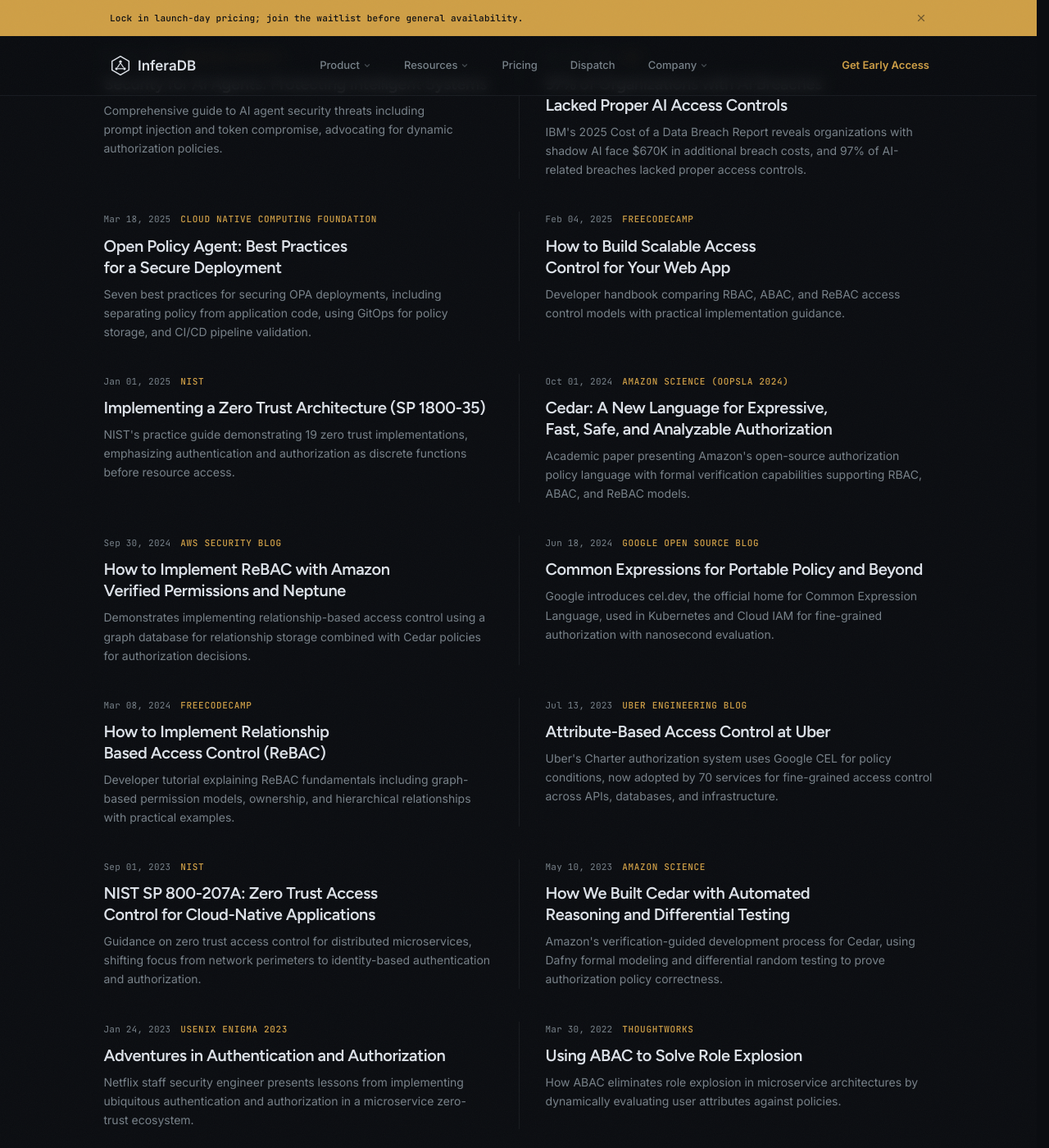
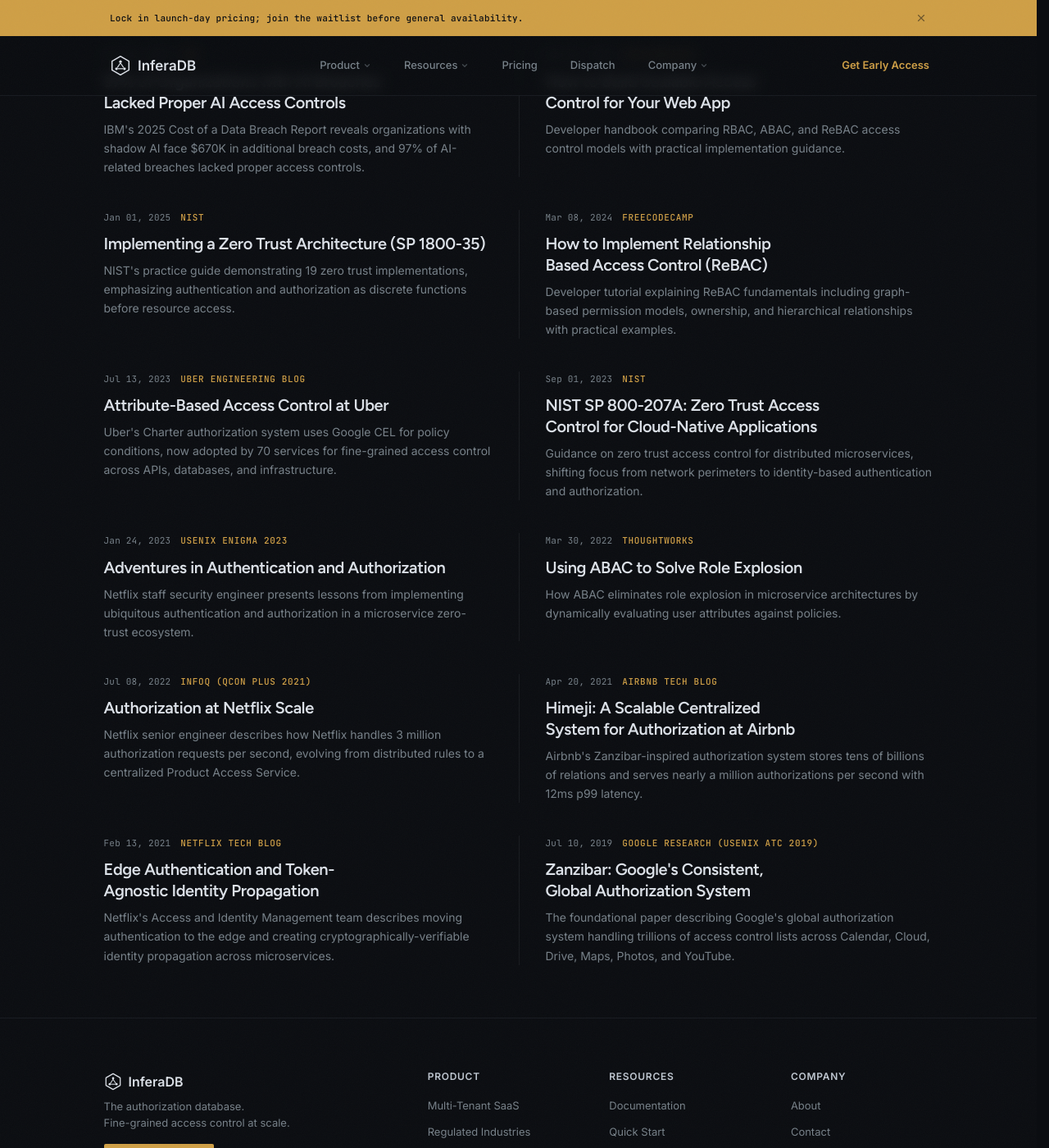
Before and after one commit to inferadb/site, a Jekyll site: the page built from dispatch/press.html, in a window 1280 px wide and 1400 px high, scrolled down 1588 px. Shown: the whole window at 82% size. Built offline with Jekyll 4.4.1, drawn with Linux system fonts in a browser that asks for light colours; some of the changed text lies outside the part shown.

Commit message:
feat: reading list updates

```diff
--- a/_data/press.yml
+++ b/_data/press.yml
@@ -65,12 +65,6 @@
   url: "https://www.theregister.com/2025/11/11/new_owasp_top_ten_broken/"
   excerpt: "Covers the OWASP Top 10 2025 release where broken access control maintains the number one position, with 100% of tested applications exhibiting some form of access control failure."
 
-- title: "OpenFGA Becomes a CNCF Incubating Project"
-  date: 2025-11-11
-  source: Cloud Native Computing Foundation
-  url: "https://www.cncf.io/blog/2025/11/11/openfga-becomes-a-cncf-incubating-project/"
-  excerpt: "The CNCF advances OpenFGA to Incubation status, recognizing the Zanzibar-inspired authorization engine now used by 37 companies in production."
-
 - title: "Top 10 Identity Security Insights from Forrester's 2025 Security Summit"
   date: 2025-11-10
   source: Software Strategies Blog
@@ -95,12 +89,6 @@
   url: "https://newsroom.ibm.com/2025-07-30-ibm-report-13-of-organizations-reported-breaches-of-ai-models-or-applications,-97-of-which-reported-lacking-proper-ai-access-controls"
   excerpt: "IBM's 2025 Cost of a Data Breach Report reveals organizations with shadow AI face $670K in additional breach costs, and 97% of AI-related breaches lacked proper access controls."
 
-- title: "Open Policy Agent: Best Practices for a Secure Deployment"
-  date: 2025-03-18
-  source: Cloud Native Computing Foundation
-  url: "https://www.cncf.io/blog/2025/03/18/open-policy-agent-best-practices-for-a-secure-deployment/"
-  excerpt: "Seven best practices for securing OPA deployments, including separating policy from application code, using GitOps for policy storage, and CI/CD pipeline validation."
-
 - title: "How to Build Scalable Access Control for Your Web App"
   date: 2025-02-04
   source: freeCodeCamp
@@ -112,24 +100,6 @@
   source: NIST
   url: "https://csrc.nist.gov/news/2025/implementing-a-zero-trust-architecture-sp-1800-35"
   excerpt: "NIST's practice guide demonstrating 19 zero trust implementations, emphasizing authentication and authorization as discrete functions before resource access."
-
-- title: "Cedar: A New Language for Expressive, Fast, Safe, and Analyzable Authorization"
-  date: 2024-10-01
-  source: Amazon Science (OOPSLA 2024)
-  url: "https://www.amazon.science/publications/cedar-a-new-language-for-expressive-fast-safe-and-analyzable-authorization"
-  excerpt: "Academic paper presenting Amazon's open-source authorization policy language with formal verification capabilities supporting RBAC, ABAC, and ReBAC models."
-
-- title: "How to Implement ReBAC with Amazon Verified Permissions and Neptune"
-  date: 2024-09-30
-  source: AWS Security Blog
-  url: "https://aws.amazon.com/blogs/security/how-to-implement-relationship-based-access-control-with-amazon-verified-permissions-and-amazon-neptune/"
-  excerpt: "Demonstrates implementing relationship-based access control using a graph database for relationship storage combined with Cedar policies for authorization decisions."
-
-- title: "Common Expressions for Portable Policy and Beyond"
-  date: 2024-06-18
-  source: Google Open Source Blog
-  url: "https://opensource.googleblog.com/2024/06/common-expressions-for-portable-policy.html"
-  excerpt: "Google introduces cel.dev, the official home for Common Expression Language, used in Kubernetes and Cloud IAM for fine-grained authorization with nanosecond evaluation."
 
 - title: "How to Implement Relationship Based Access Control (ReBAC)"
   date: 2024-03-08
@@ -148,12 +118,6 @@
   source: NIST
   url: "https://csrc.nist.gov/pubs/sp/800/207/a/final"
   excerpt: "Guidance on zero trust access control for distributed microservices, shifting focus from network perimeters to identity-based authentication and authorization."
-
-- title: "How We Built Cedar with Automated Reasoning and Differential Testing"
-  date: 2023-05-10
-  source: Amazon Science
-  url: "https://www.amazon.science/blog/how-we-built-cedar-with-automated-reasoning-and-differential-testing"
-  excerpt: "Amazon's verification-guided development process for Cedar, using Dafny formal modeling and differential random testing to prove authorization policy correctness."
 
 - title: "Adventures in Authentication and Authorization"
   date: 2023-01-24
@@ -179,24 +143,12 @@
   url: "https://medium.com/airbnb-engineering/himeji-a-scalable-centralized-system-for-authorization-at-airbnb-341664924574"
   excerpt: "Airbnb's Zanzibar-inspired authorization system stores tens of billions of relations and serves nearly a million authorizations per second with 12ms p99 latency."
 
-- title: "Airbnb Builds Himeji: A Scalable Centralized Authorization System"
-  date: 2021-05-12
-  source: InfoQ
-  url: "https://www.infoq.com/news/2021/05/airbnb-himeji/"
-  excerpt: "Technical analysis of Airbnb's three-layer Himeji architecture for centralized authorization, covering orchestration, caching, and data layers."
-
 - title: "Edge Authentication and Token-Agnostic Identity Propagation"
   date: 2021-02-13
   source: Netflix Tech Blog
   url: "https://netflixtechblog.com/edge-authentication-and-token-agnostic-identity-propagation-514e47e0b602"
   excerpt: "Netflix's Access and Identity Management team describes moving authentication to the edge and creating cryptographically-verifiable identity propagation across microservices."
 
-- title: "User and Device Identity for Microservices at Netflix Scale"
-  date: 2019-12-16
-  source: InfoQ (QCon SF 2019)
-  url: "https://www.infoq.com/presentations/netflix-user-identity/"
-  excerpt: "How Netflix manages user and device identity for 158 million subscribers across 2 million requests per second using edge authentication."
-
 - title: "Zanzibar: Google's Consistent, Global Authorization System"
   date: 2019-07-10
   source: Google Research (USENIX ATC 2019)
```
